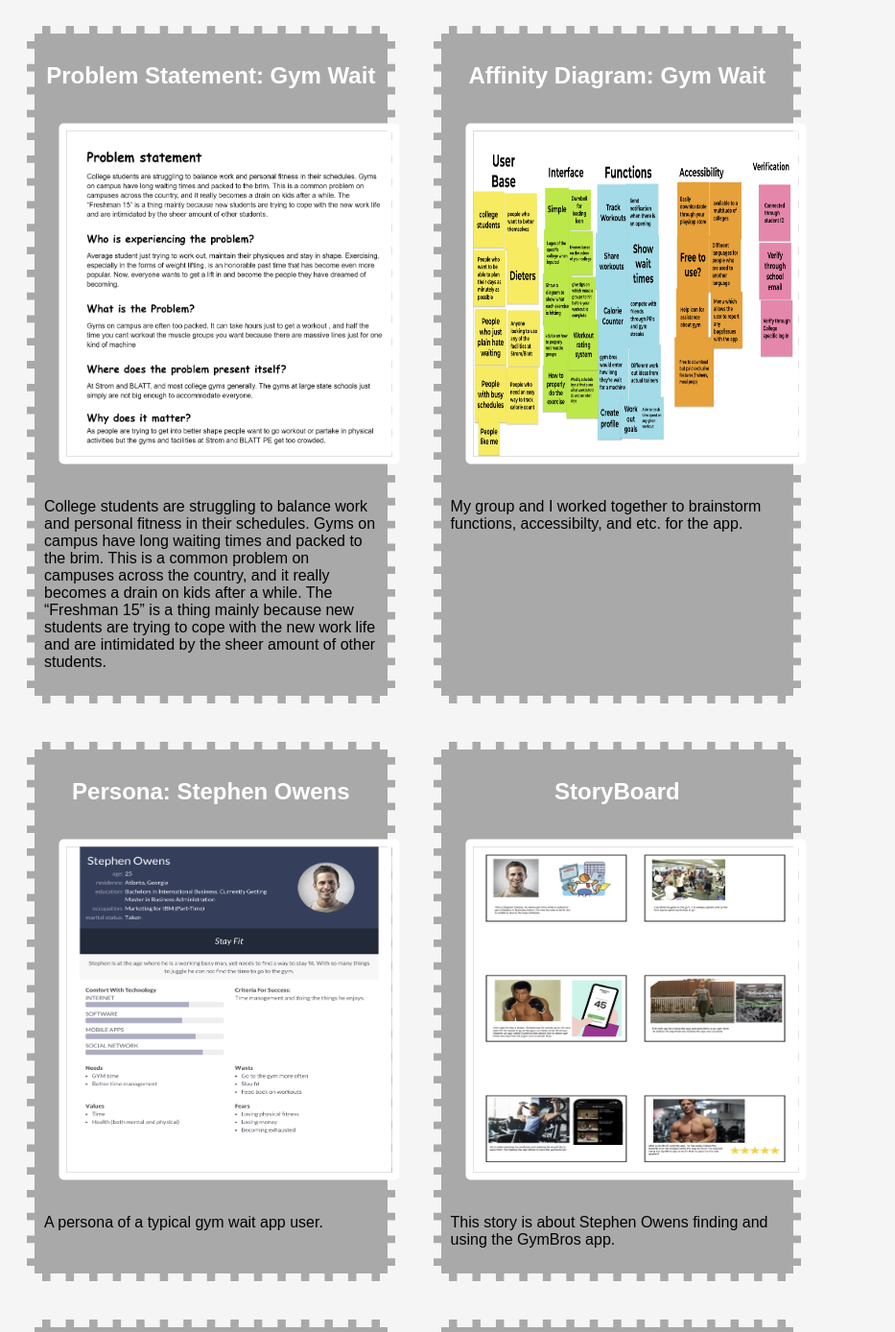
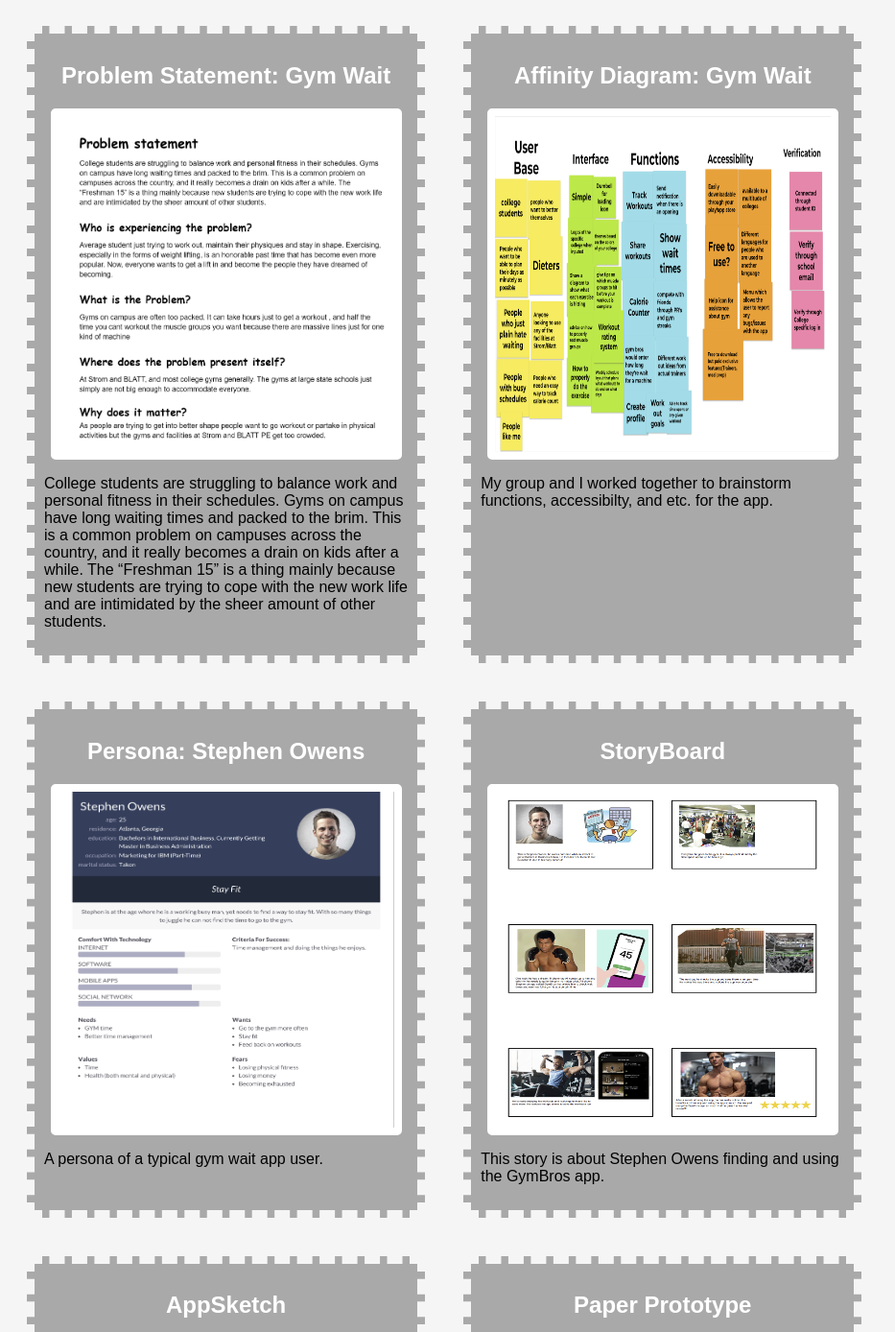
Before and after one commit to PakshP/CSCE190, a plain HTML site: page index.html in a window 1280 px wide. Shown: the part 73-1461 px from the top of the page at 96% size, without its empty margins (0-933 px from the left). Drawn offline with Linux system fonts and the light colour scheme.

Commit message:
Add files via upload

```diff
--- a/index.html
+++ b/index.html
@@ -10,55 +10,49 @@
         <div class="assignments">
             <!--Problem Statement-->
             <section class="assignment">
-                <h2>Problem Statement: Gym Wait</h2>
+                <a href="files/problemstatement.pdf"><h2>Problem Statement: Gym Wait</h2></a>
                 <a href="files/problemstatement.pdf"><img src="images/problemstatement.png" width="350" height="350"></a>
 
-                <a href="files/problemstatement.pdf"></a>
                 <p>College students are struggling to balance work and personal fitness in their schedules. Gyms on campus have long waiting times and packed to the brim. This is a common problem on campuses across the country, and it really becomes a drain on kids after a while. The “Freshman 15” is a thing mainly because new students are trying to cope with the new work life and are intimidated by the sheer amount of other students.</p>
             </section>
 
             <!--Affinity Diagram-->
             <section class="assignment">
-                <h2>Affinity Diagram: Gym Wait</h2>
+                <a href="files/affinitydiagram.pdf"><h2>Affinity Diagram: Gym Wait</h2></a>
                 <a href="files/affinitydiagram.pdf"><img src="images/affinitydiagram.png" width="350" height="350"></a>
 
-                <a href="files/affinitydiagram.pdf"></a>
                 <p>My group and I worked together to brainstorm functions, accessibilty, and etc. for the app.</p>
             </section>
 
             <!--Persona Assignment-->
             <section class="assignment">
-                <h2>Persona: Stephen Owens</h2>
+                <a href="files/personas.pdf"><h2>Persona: Stephen Owens</h2></a>
                 <a href="files/personas.pdf"><img src="images/personas.png" width="350" height="350"></a>
 
-                <a href="files/personas.pdf"></a>
                 <p>A persona of a typical gym wait app user.</p>
             </section>
 
             <!--StoryBoard Assignment-->
             <section class="assignment">
-                <h2>StoryBoard</h2>
+                <a href="files/storyboard.pdf"><h2>StoryBoard</h2></a>
                 <a href="files/storyboard.pdf"><img src="images/storyboard.png" width="350" height="350"></a>
 
-                <a href="files/storyboard.pdf"></a>
                 <p>This story is about Stephen Owens finding and using the GymBros app.</p>
             </section>
 
             <!--AppSketch Assignment-->
             <section class="assignment">
-                <h2>AppSketch</h2>
+                <a href="files/appsketch.pdf"><h2>AppSketch</h2></a>
                 <a href="files/appsketch.pdf"><img src="images/appsketch.png" width="350" height="350"></a>
 
-                <a href="files/appsketch.pdf"></a>
                 <p>This is a paper concept of what different screens of the app should look like.</p>
             </section>
 
             <!--Paper Prototype Assignment-->
             <section class="assignment">
-                <h2>Paper Prototype</h2>
+                <a href="https://youtube.com/shorts/ioI6JfsABiM"><h2>Paper Prototype</h2></a>
                 <a href="https://youtube.com/shorts/ioI6JfsABiM"><img src="images/paperprototype.png" width="350" height="350"></a>
 
-                <a href="https://youtube.com/shorts/ioI6JfsABiM"></a>
                 <p>A paper walkthrough of potential screens in the app.</p>
             </section>
         </div>
--- a/styles.css
+++ b/styles.css
@@ -9,7 +9,7 @@ body {
 }
 
 .assignment {
-    width: 27.5%;
+    width: 30%;
     padding:10px;
     margin:20px;
     background:darkgrey ;
@@ -18,10 +18,11 @@ body {
 }
 
 .assignment img {
-    scale:97%;
     margin: 10px;
     border: 8px solid white;
-    border-radius: 5px
+    border-radius: 5px;
+    display: block;
+    margin: auto;
 }
 
 .assignment img:hover {
```
